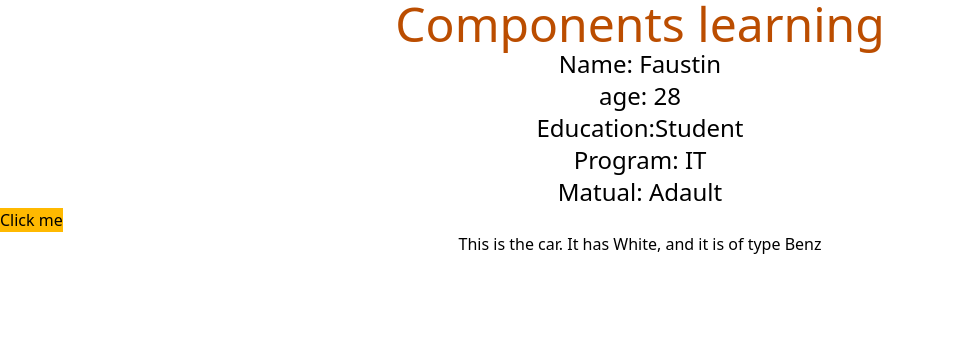
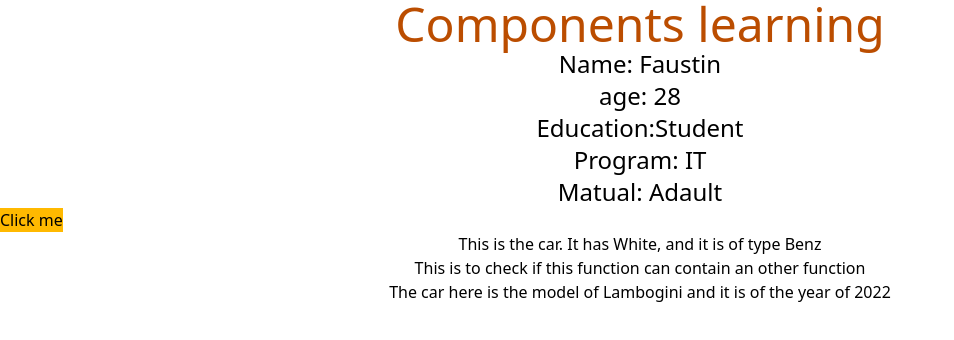
Before and after one commit to faustin12-g/react-learn, a React app: page / in a window 1280 px wide. Shown: the top 340 px of the page, without its empty margins (0-954 px from the left). Built offline with nearby package versions, Linux system fonts and the light colour scheme; the HTML template or start-up script is replaced by a standard one.

Commit message:
component can contain another component

```diff
--- a/src/App.jsx
+++ b/src/App.jsx
@@ -1,12 +1,14 @@
 import React from 'react'
 import Expression from './components/Expression'
 import Props from './components/Props'
+import Component from './components/Component'
 
 const App = () => {
   return (
       < >
         < Expression />
         <Props color='White' type='Benz' />
+        <Component />
       </>
   )
 }
--- /dev/null
+++ b/src/components/Component.jsx
@@ -0,0 +1,20 @@
+import React from 'react'
+
+const Car = (props) => {
+    return (
+        <div>
+            The car here is the model of {props.model} and it is of the year of {props.year}
+        </div>
+    )
+}
+
+const Component = () => {
+  return (
+    <div className='justify-center text-center'>
+        <h1>This is to check if this function can contain an other function</h1>
+        <Car model = 'Lambogini' year = '2022' />
+    </div>
+  )
+}
+
+export default Component
```
